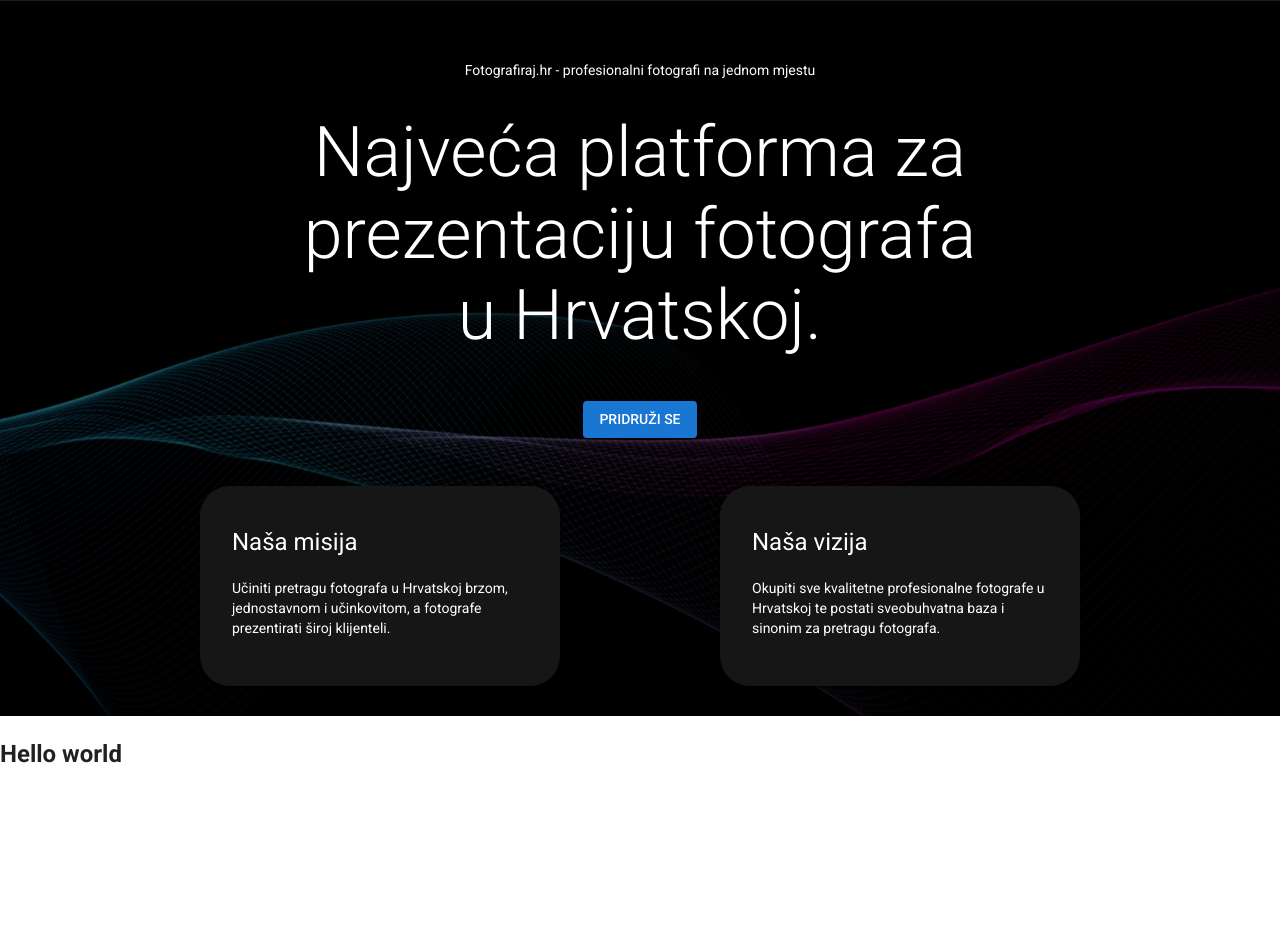
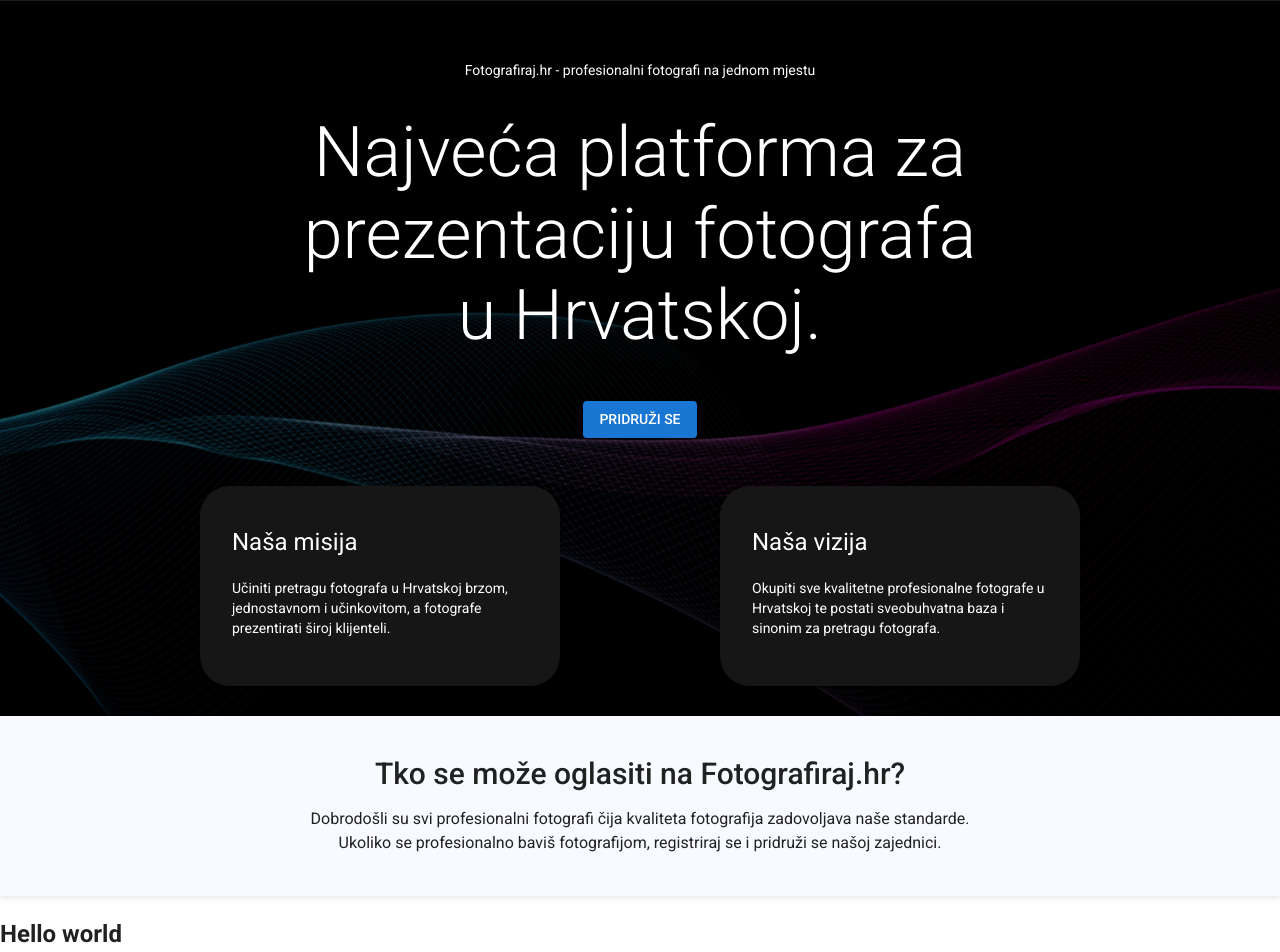
Before and after one commit to Shahriyar-Hosen/simple-about-page, a Next.js app: page / in a window 1280 px wide. Shown: the top 952 px of the page. Before the commit the page ends 800 px from the top, so only its background shows below. Built offline with nearby package versions, Linux system fonts and the light colour scheme.

Commit message:
Info done

```diff
--- a/src/app/page.tsx
+++ b/src/app/page.tsx
@@ -1,12 +1,12 @@
-import { Hero } from "@/components";
+import { Hero, Info } from "@/components";
 import Box from "@mui/material/Box";
 
 const Home = () => {
   return (
     <Box component="section">
       <Hero />
+      <Info />
       <h1>Hello world</h1>
-      {/* about */}
       {/* Feather */}
       {/* Author */}
       {/* Footer */}
--- /dev/null
+++ b/src/components/About/Info.tsx
@@ -0,0 +1,33 @@
+import { Box, Typography } from "@mui/material";
+import { FC } from "react";
+
+export const Info: FC = () => (
+  <Box
+    width="100%"
+    sx={{ backgroundColor: "#f8faff" }}
+    borderBottom={1}
+    borderColor="#f8faff"
+    boxShadow="0px 2px 6px rgba(0, 0, 0, 0.1)"
+    p={{ xs: 3, md: 5 }}
+  >
+    <Typography
+      variant="h1"
+      fontSize={{ xs: 20, md: 30 }}
+      textAlign="center"
+      fontWeight={500}
+    >
+      Tko se može oglasiti na Fotografiraj.hr?
+    </Typography>
+    <Typography
+      variant="body1"
+      textAlign={{ xs: "justify", md: "center" }}
+      maxWidth={700}
+      margin="0 auto"
+      marginTop={2}
+    >
+      Dobrodošli su svi profesionalni fotografi čija kvaliteta fotografija
+      zadovoljava naše standarde. Ukoliko se profesionalno baviš fotografijom,
+      registriraj se i pridruži se našoj zajednici.
+    </Typography>
+  </Box>
+);
--- a/src/components/About/index.ts
+++ b/src/components/About/index.ts
@@ -1,3 +1,4 @@
 "use client";
 
 export * from "./Hero";
+export * from "./Info";
```
